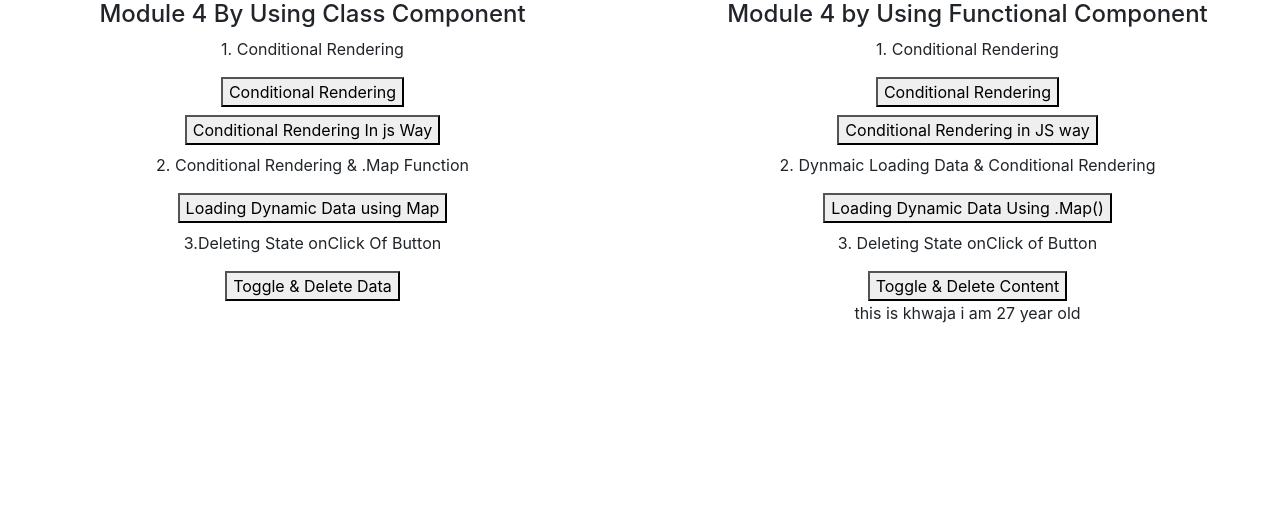
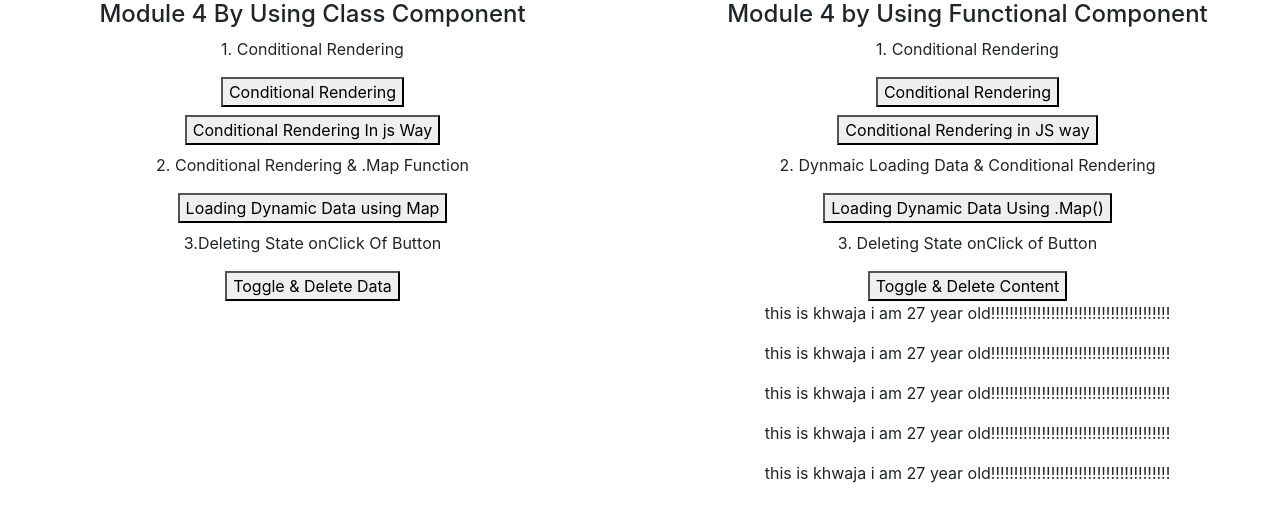
Before and after one commit to HusnainK721/my-first-app, a React (Create React App) app: page / in a window 1280 px wide. Shown: the top 520 px of the page. Built offline with nearby package versions, Linux system fonts and the light colour scheme.

Commit message:
working with map function

```diff
--- a/src/Component/Practice/MapFunctionaPractice/MapFunctionPracticeChild.jsx
+++ b/src/Component/Practice/MapFunctionaPractice/MapFunctionPracticeChild.jsx
@@ -3,7 +3,9 @@ import React from "react";
 export const MapFunctionPracticeChild = () => {
   return (
     <div>
-      <p>this is khwaja i am 27 year old</p>
+      <p>
+        this is khwaja i am 27 year old!!!!!!!!!!!!!!!!!!!!!!!!!!!!!!!!!!!!!!!
+      </p>
     </div>
   );
 };
--- a/src/Component/Practice/MapFunctionaPractice/MapFunctionPracticeParent.jsx
+++ b/src/Component/Practice/MapFunctionaPractice/MapFunctionPracticeParent.jsx
@@ -1,10 +1,21 @@
-import React from "react";
+import React, { useState } from "react";
 import { MapFunctionPracticeChild } from "./MapFunctionPracticeChild";
 
 export const MapFunctionPracticeParent = () => {
+  const PersonData = [
+    { Company: "Pickupbiz", carName: "tesla" },
+    { Company: "Ford", carName: "indigo" },
+    { Company: "Tata", carName: "Nano" },
+    { Company: "audi", carName: "audix1" },
+    { Company: "mahindra", carName: "Thaar" },
+  ];
+
+  const [personDetails, setPersonDetails] = useState(PersonData);
   return (
     <div>
-      <MapFunctionPracticeChild />
+      {personDetails.map((fetchedData) => {
+        return <MapFunctionPracticeChild />;
+      })}
     </div>
   );
 };
```
Also changed, not shown: 1 other file (tests, documents, lock files or other folders).
